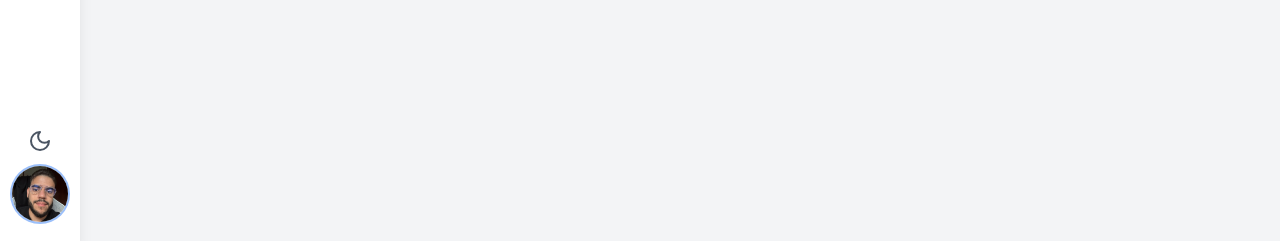
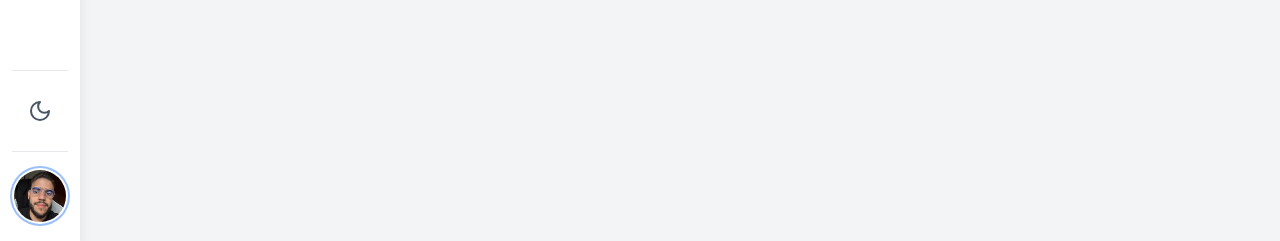
Before and after one commit to GabrielEVP/Gava-Web-App, a React (Vite) app: page / in a window 1280 px wide. Shown: the part 556-797 px from the top of the page. Built offline with nearby package versions, Linux system fonts and the light colour scheme.

Commit message:
Refactor Sidebar component for improved layout and accessibility, enhance dark mode support, and optimize button styles

```diff
--- a/src/components/SideBar.tsx
+++ b/src/components/SideBar.tsx
@@ -136,7 +136,7 @@ const Sidebar = ({ children }: { children: React.ReactNode }) => {
           <ul className="space-y-4 flex flex-col items-center">
             {navigationItems.map((item) => (
               <li key={item.route}>
-                <NavLink to={item.route} className={''} >
+                <NavLink to={item.route}>
                   <div className="p-3 rounded-xl transition-all duration-300 ease-in-out hover:bg-gray-100 dark:hover:bg-gray-700">
                     {item.icon}
                   </div>
@@ -145,7 +145,9 @@ const Sidebar = ({ children }: { children: React.ReactNode }) => {
             ))}
           </ul>
         </nav>
-        <div className="absolute bottom-0 w-full pb-4 flex flex-col items-center">
+        <div className="absolute bottom-0 w-full pb-4">
+          <hr className="border-gray-200 dark:border-gray-700 mx-3 mb-4" />
+            <div className="flex justify-center mb-4">
               <button
                 onClick={toggleDarkMode}
                 className="p-3 rounded-xl transition-all duration-300 ease-in-out hover:bg-gray-100 dark:hover:bg-gray-700"
@@ -156,11 +158,12 @@ const Sidebar = ({ children }: { children: React.ReactNode }) => {
                   <MoonIcon className="w-6 h-6 text-gray-600" />
                 )}
               </button>
-          <hr className="border-gray-200 dark:border-gray-700 mx-3" />
+          </div>
+          <hr className="border-gray-200 dark:border-gray-700 mx-3 mb-4" />
           <div className="relative px-3">
             <button
               onClick={() => setIsProfileMenuOpen(!isProfileMenuOpen)}
-              className="w-14 h-14 rounded-full ring-2 ring-primary-500 transition-all duration-300 ease-in-out hover:ring-primary-700"
+              className="w-14 h-14 rounded-full ring-2 ring-primary-500 p-0.5 transition-transform hover:scale-105"
             >
               <img
                 className="w-full h-full rounded-full object-cover"
@@ -168,17 +171,16 @@ const Sidebar = ({ children }: { children: React.ReactNode }) => {
                 alt="User avatar"
               />
             </button>
-            {/* Menú de perfil */}
             {isProfileMenuOpen && (
               <div
                 ref={profileMenuRef}
-                className="absolute left-full ml-2 w-40 bg-white dark:bg-gray-800 shadow-lg py-1 rounded-lg border dark:border-gray-700"
+                className="absolute left-full bottom-0 mb-0 ml-2 w-40 rounded-lg bg-white dark:bg-gray-800 shadow-lg py-1 transform transition-all duration-200 z-50"
               >
                 {profileMenuItems.map((item) => (
                   <button
                     key={item.label}
                     onClick={item.action}
-                    className="w-full px-4 py-2 text-left flex items-center gap-2 text-gray-700 dark:text-gray-300 hover:bg-gray-200 dark:hover:bg-gray-700 rounded-lg"
+                    className="w-full px-4 py-2.5 text-left text-sm hover:bg-gray-100 dark:hover:bg-gray-700 flex items-center gap-2 text-gray-700 dark:text-gray-300 transition-colors duration-150"
                   >
                     {item.icon} {item.label}
                   </button>
@@ -188,7 +190,9 @@ const Sidebar = ({ children }: { children: React.ReactNode }) => {
           </div>
         </div>
       </aside>
-      <main className="ml-20 p-6 w-full">{children}</main>
+      <main className="ml-20 p-6 w-full">
+        {children}
+      </main>
     </div>
   )
 }
```
Lines whose indentation alone changed are shown as unchanged.
